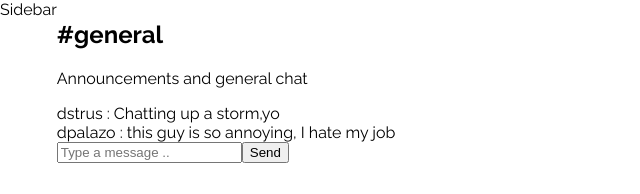
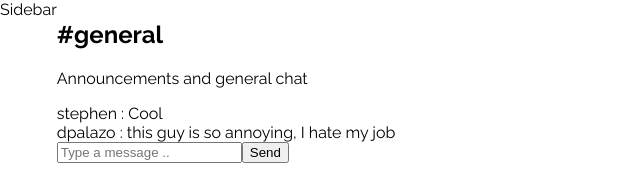
Before and after one commit to ducnguyen2020/chatarang-, a React (Create React App) app: page / in a window 1280 px wide. Shown: the top 194 px of the page, without its empty margins (0-640 px from the left). Built offline with nearby package versions, Linux system fonts and the light colour scheme.

Commit message:
add Messages to Chat State

```diff
--- a/src/Chat.js
+++ b/src/Chat.js
@@ -5,11 +5,30 @@ import MessageList from './MessageList';
 import MessageForm from './MessageForm';
 
 class Chat extends React.Component{
+    constructor(){
+        super()
+        this.state = {
+            messages : [
+                {
+                    id: 1,
+                    userName: 'stephen',
+                    body: 'Cool',
+                },
+                {
+                    id: 2,
+                    userName: 'dpalazo',
+                    body: 'this guy is so annoying, I hate my job',
+                },
+            ],
+
+        }
+    }
+
     render(){
         return(
             <div className = "Chat">
                 <ChatHeader />
-                <MessageList />
+                <MessageList messages = {this.state.messages}/>
                 <MessageForm />
             </div>
         )
--- a/src/MessageList.js
+++ b/src/MessageList.js
@@ -1,24 +1,12 @@
 import React from 'react'
 
 import Message from './Message'
-const MessageList = () => {
-    const messages = [
-        {
-            id: 1,
-            userName: 'dstrus',
-            body: 'Chatting up a storm,yo',
-        },
-        {
-            id: 2,
-            userName: 'dpalazo',
-            body: 'this guy is so annoying, I hate my job',
-        },
-    ]
+const MessageList = (props) => {
 
     return(
         <div className = "MessageList">
             {
-               messages.map(msg => (<Message key={msg.id} message={msg} /> ))
+               props.messages.map(msg => (<Message key={msg.id} message={msg} /> ))
             }
         </div>
     )
```
